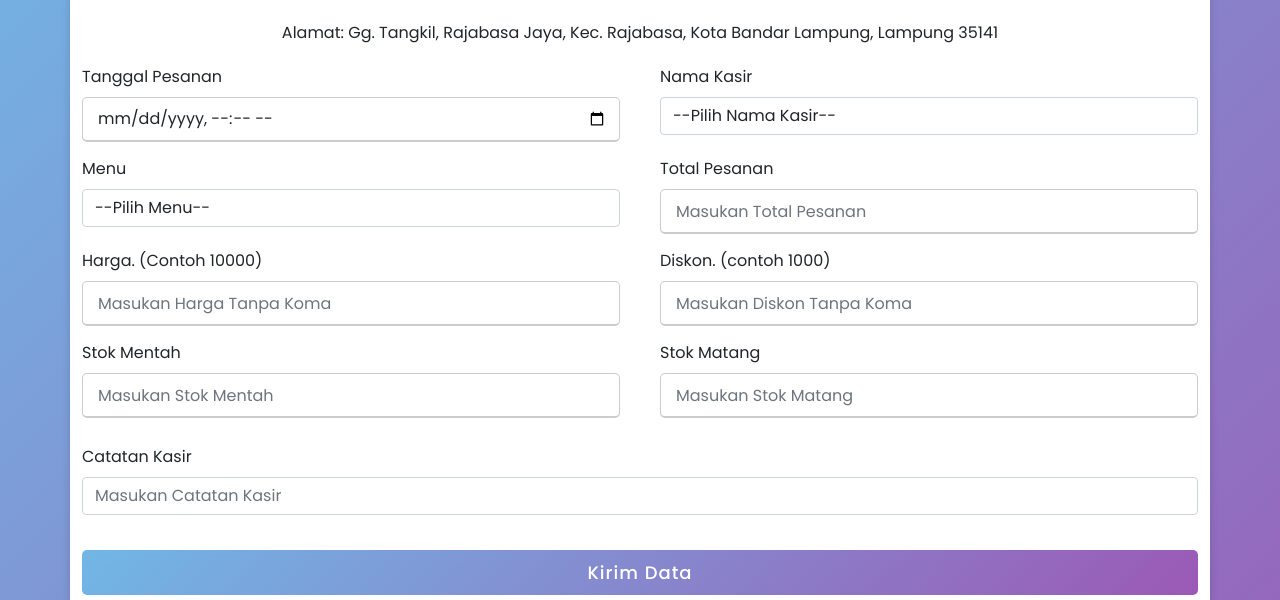
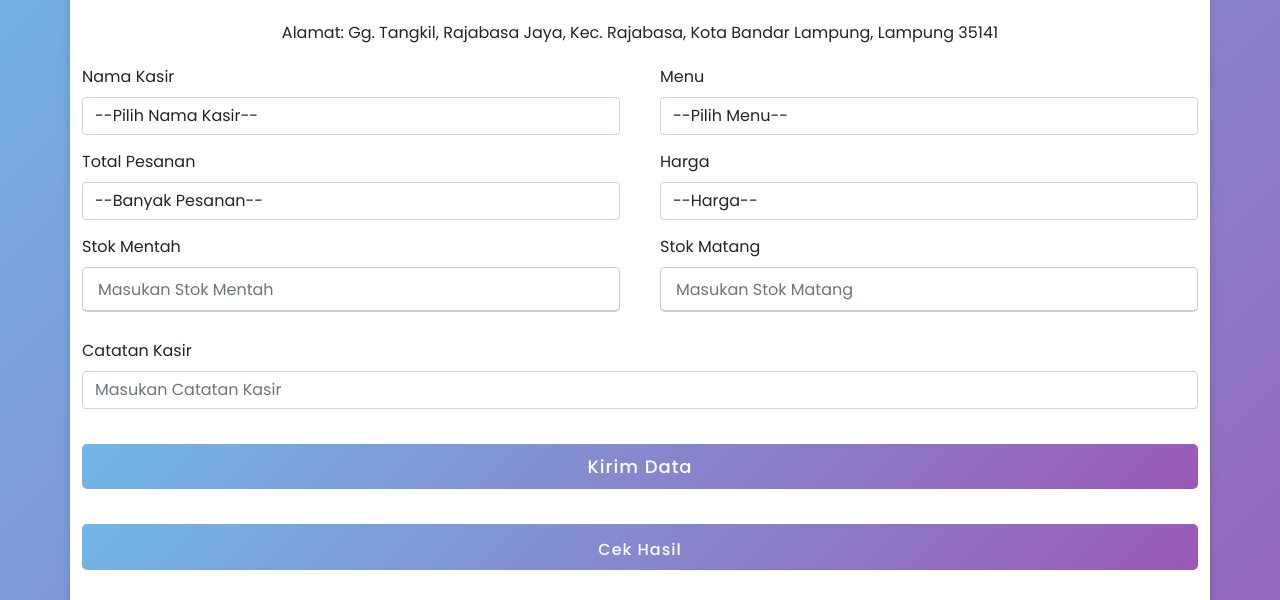
Before and after one commit to hariando7/KedaiBuTitin, a plain HTML site: page index.html in a window 1280 px wide. Shown: the part 200-800 px from the top of the page. Drawn offline with nearby package versions, Linux system fonts and the light colour scheme.

Commit message:
Update index.html

```diff
--- a/index.html
+++ b/index.html
@@ -137,11 +137,11 @@
       <form name="#">
         <div id="form_alerts"></div>
         <div class="user-details">
-          <div class="input-box">
+          <!-- <div class="input-box">
             <label for="Tanggal_Pesanan" class="form-label">Tanggal Pesanan</label>
             <input type="datetime-local" id="Tanggal_Pesanan" name="Tanggal_Pesanan" class="form-control"
               placeholder="Masukan tanggal pesanan " required>
-          </div>
+          </div> -->
           <div class="input-box">
             <label for="Nama_Kasir" class="form-label">Nama Kasir</label>
             <select type="text" id="Nama_Kasir" name="Nama_Kasir" class="form-control" placeholder="Pilih Nama Kasir "
@@ -171,19 +171,50 @@
           </div>
           <div class="input-box">
             <label for="Total_Pesanan" class="form-label">Total Pesanan</label>
-            <input type="number" id="Total_Pesanan" name="Total_Pesanan" class="form-control"
-              placeholder="Masukan Total Pesanan " required>
+            <select type="text" id="Total_Pesanan" name="Total_Pesanan" class="form-control" placeholder="Total_Pesanan"
+              required>
+              <option>--Banyak Pesanan--</option>
+              <option>1</option>
+              <option>2</option>
+              <option>3</option>
+              <option>4</option>
+              <option>5</option>
+              <option>6</option>
+              <option>7</option>
+              <option>8</option>
+              <option>9</option>
+              <option>10</option>
+              <option>Lainnya</option>
+            </select>
           </div>
           <div class="input-box">
+            <label for="Harga" class="form-label">Harga</label>
+            <select type="text" id="Harga" name="Harga" class="form-control" placeholder="Harga" required>
+              <option>--Harga--</option>
+              <option>2000</option>
+              <option>3000</option>
+              <option>4000</option>
+              <option>5000</option>
+              <option>6000</option>
+              <option>7000</option>
+              <option>8000</option>
+              <option>9000</option>
+              <option>10000</option>
+              <option>12000</option>
+              <option>14000</option>
+              <option>Lainnya</option>
+            </select>
+          </div>
+          <!-- <div class="input-box">
             <label for="Harga" class="form-label">Harga. (Contoh 10000)</label>
             <input type="number" id="Harga" name="Harga" class="form-control" placeholder="Masukan Harga Tanpa Koma "
               required>
-          </div>
-          <div class="input-box">
+          </div> -->
+          <!-- <div class="input-box">
             <label for="Diskon" class="form-label">Diskon. (contoh 1000)</label>
             <input type="number" id="EMAIL" name="Diskon" class="form-control" placeholder="Masukan Diskon Tanpa Koma "
               required>
-          </div>
+          </div> -->
           <div class="input-box">
             <label for="Stok_Mentah" class="form-label">Stok Mentah</label>
             <input type="text" id="Stok_Mentah" name="Stok_Mentah" class="form-control"
```
